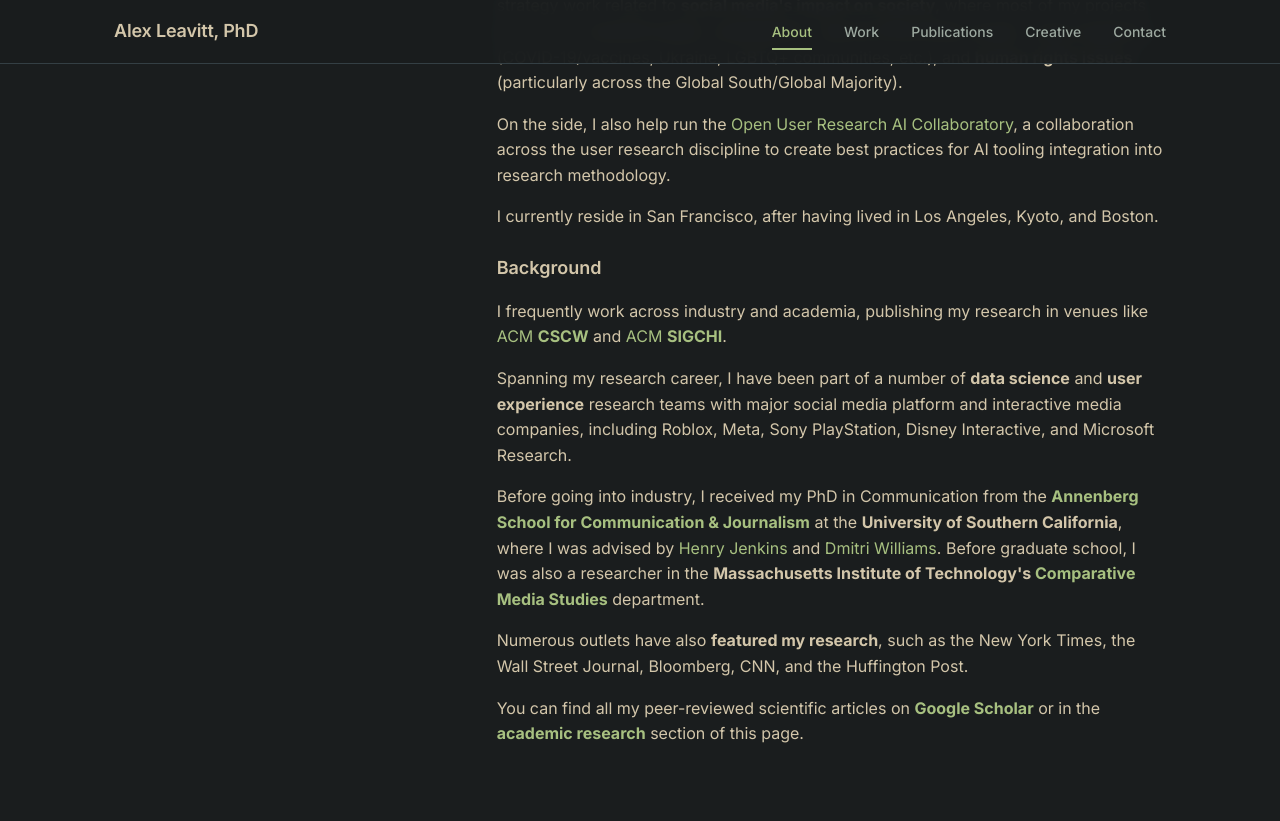
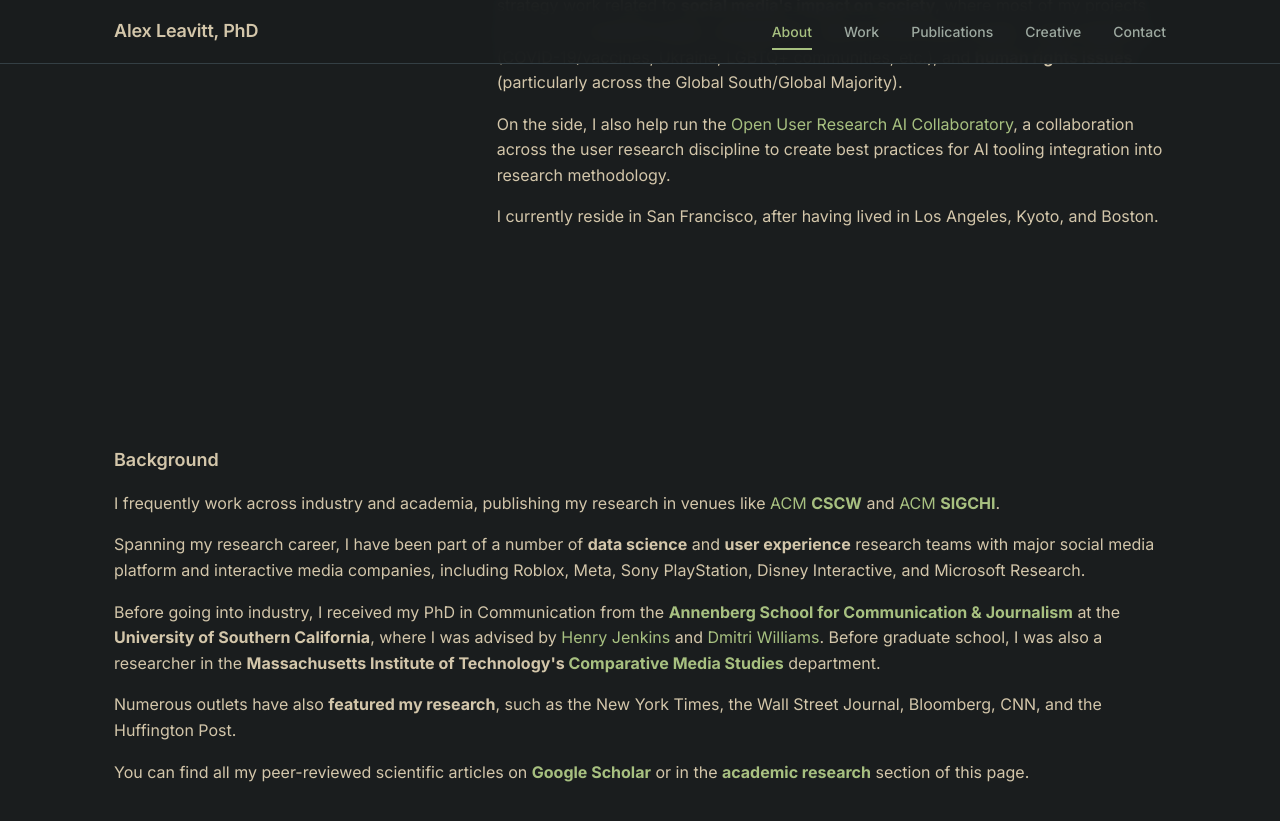
Before and after one commit to alexleavitt/alexleavitt.github.io, a Jekyll site: the page built from index.html, in a window 1280 px wide and 900 px high, scrolled down 845 px. Shown: the top 821 px of the window. Built offline with Jekyll 4.4.1, drawn with Linux system fonts in a browser that asks for light colours.

Commit message:
Refactor HTML structure for background section

```diff
--- a/index.html
+++ b/index.html
@@ -37,8 +37,16 @@
           <p>
             I currently reside in San Francisco, after having lived in Los Angeles, Kyoto, and Boston.
           </p>
+        </div>
+      </div>
+    </div>
+  </div>
+</section>
 
-          <h3 style="font-size: 1.125rem; font-weight: 600; margin: 1.5rem 0 1rem;">Background</h3>
+<section class="section">
+  <div class="container">
+    <div class="background-section">
+      <h3 style="font-size: 1.125rem; font-weight: 600; margin: 1.5rem 0 1rem;">Background</h3>
           <p>
             I frequently work across industry and academia, publishing my research in venues like
             <a href="https://cscw.acm.org/" target="_blank">ACM <b>CSCW</b></a> and
@@ -63,8 +71,6 @@
             You can find all my peer-reviewed scientific articles on <b><a href="https://scholar.google.com/citations?user=P3RcOlIAAAAJ&hl=en" target="_blank">Google Scholar</a></b>
             or in the <b><a href="/publications/">academic research</a></b> section of this page.
           </p>
-        </div>
-      </div>
     </div>
   </div>
 </section>
```
